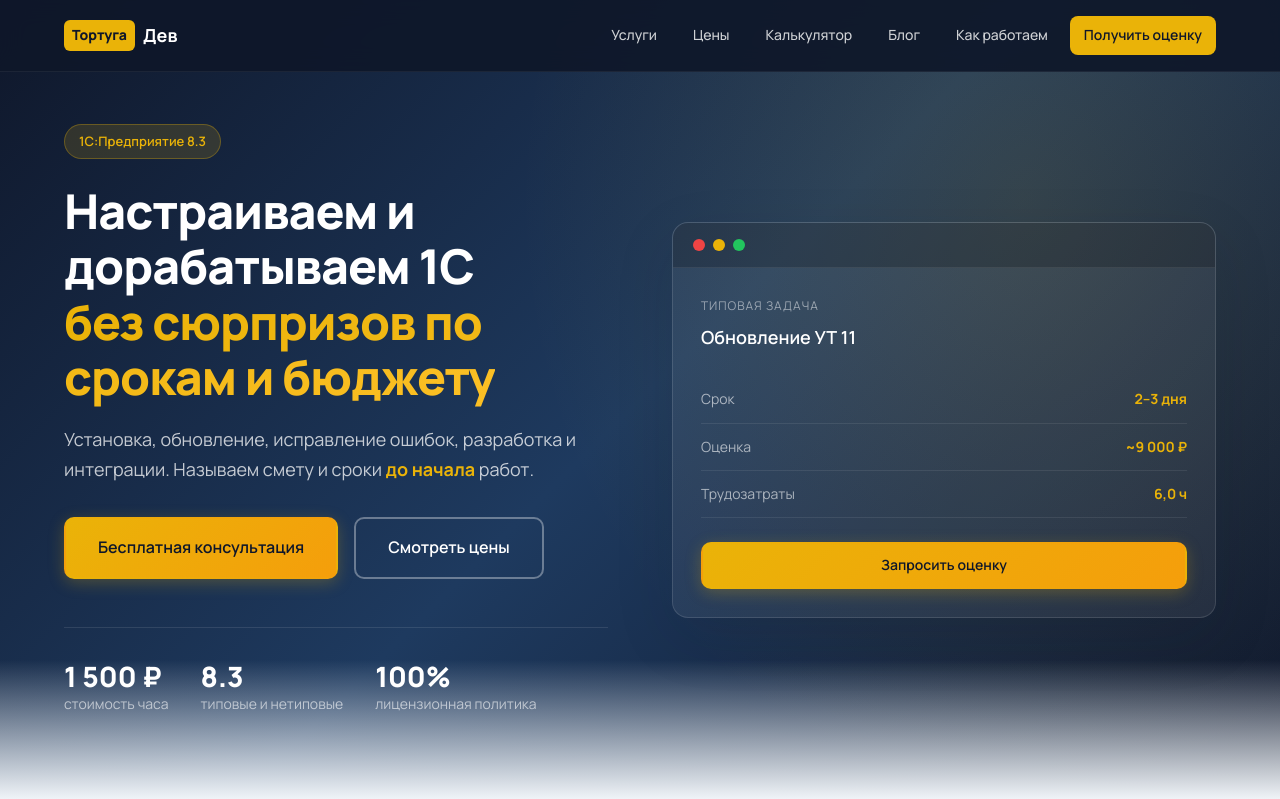
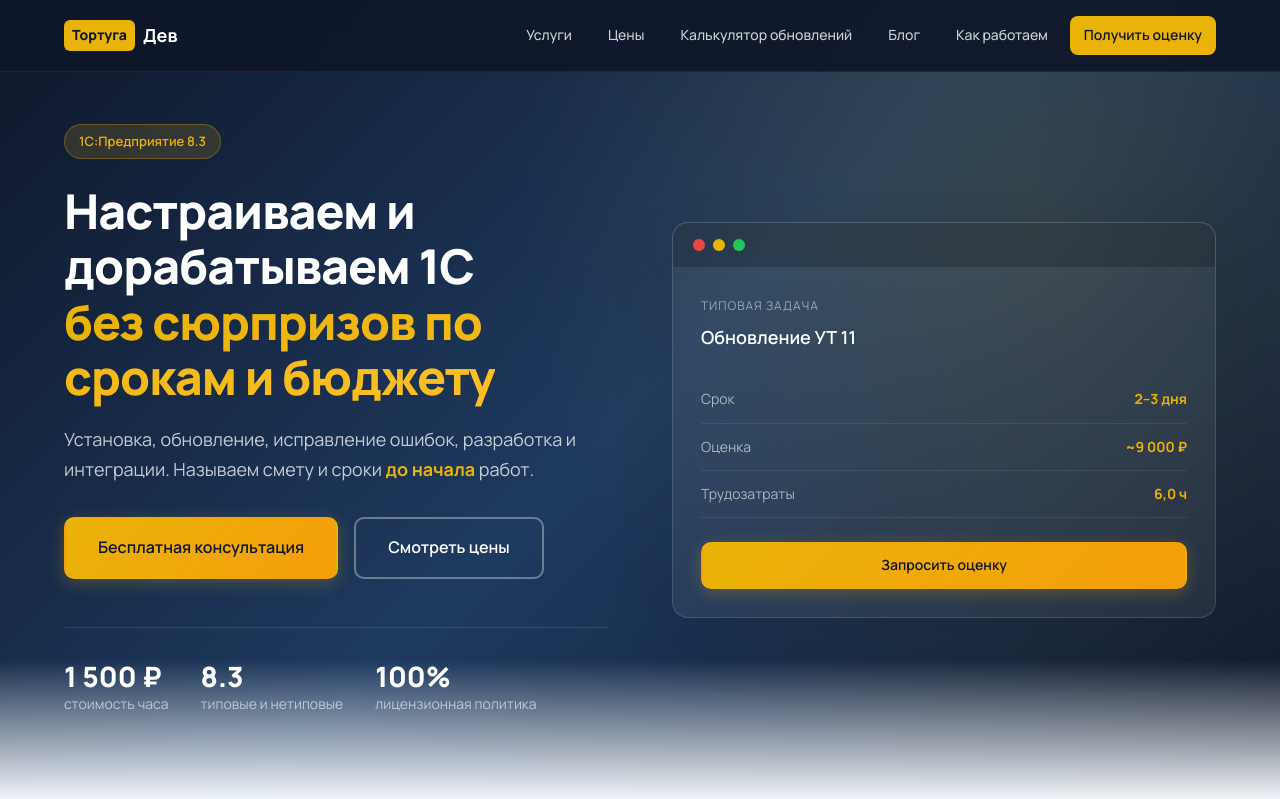
Before and after one commit to Abilka/django1CsiteSeller, a Django app: page / in a window 1280 px wide. Shown: the top 799 px of the page. Run offline with Django 5.2, Linux system fonts and the light colour scheme; data comes from the database, SQL or seed files in the repository.

Commit message:
feat: Калькулятор переименован в Калькулятор обновлений

```diff
--- a/templates/includes/site_header.html
+++ b/templates/includes/site_header.html
@@ -8,7 +8,7 @@
         <nav class="nav" id="nav">
             <a href="{% url 'landing:index' %}#services" class="nav__link">Услуги</a>
             <a href="{% url 'landing:index' %}#pricing" class="nav__link">Цены</a>
-            <a href="{% url 'landing:update_calculator' %}" class="nav__link{% if active_nav == 'calculator' %} nav__link--active{% endif %}">Калькулятор</a>
+            <a href="{% url 'landing:update_calculator' %}" class="nav__link{% if active_nav == 'calculator' %} nav__link--active{% endif %}">Калькулятор обновлений</a>
             <a href="{% url 'blog:list' %}" class="nav__link{% if active_nav == 'blog' %} nav__link--active{% endif %}">Блог</a>
             {% if has_team_members %}
             <a href="{% url 'landing:index' %}#team" class="nav__link">Команда</a>
```
